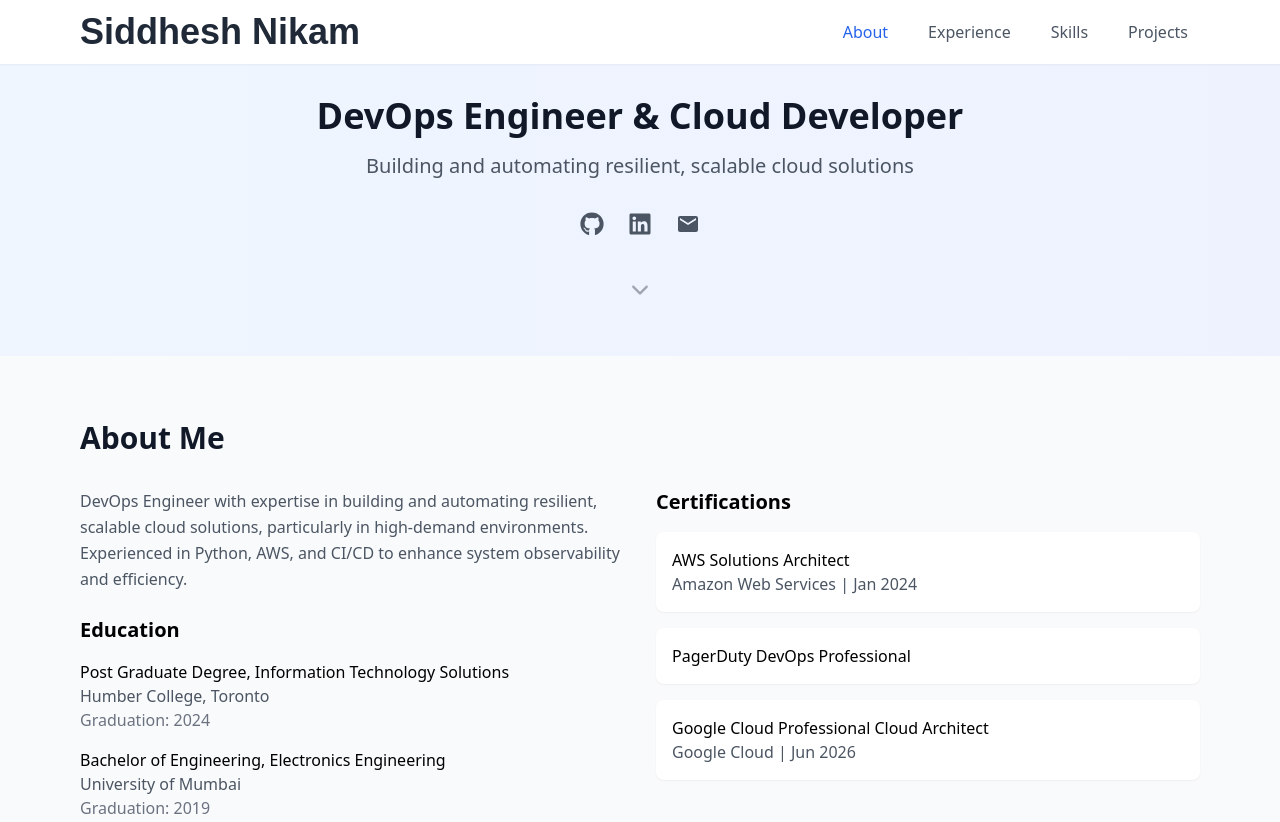
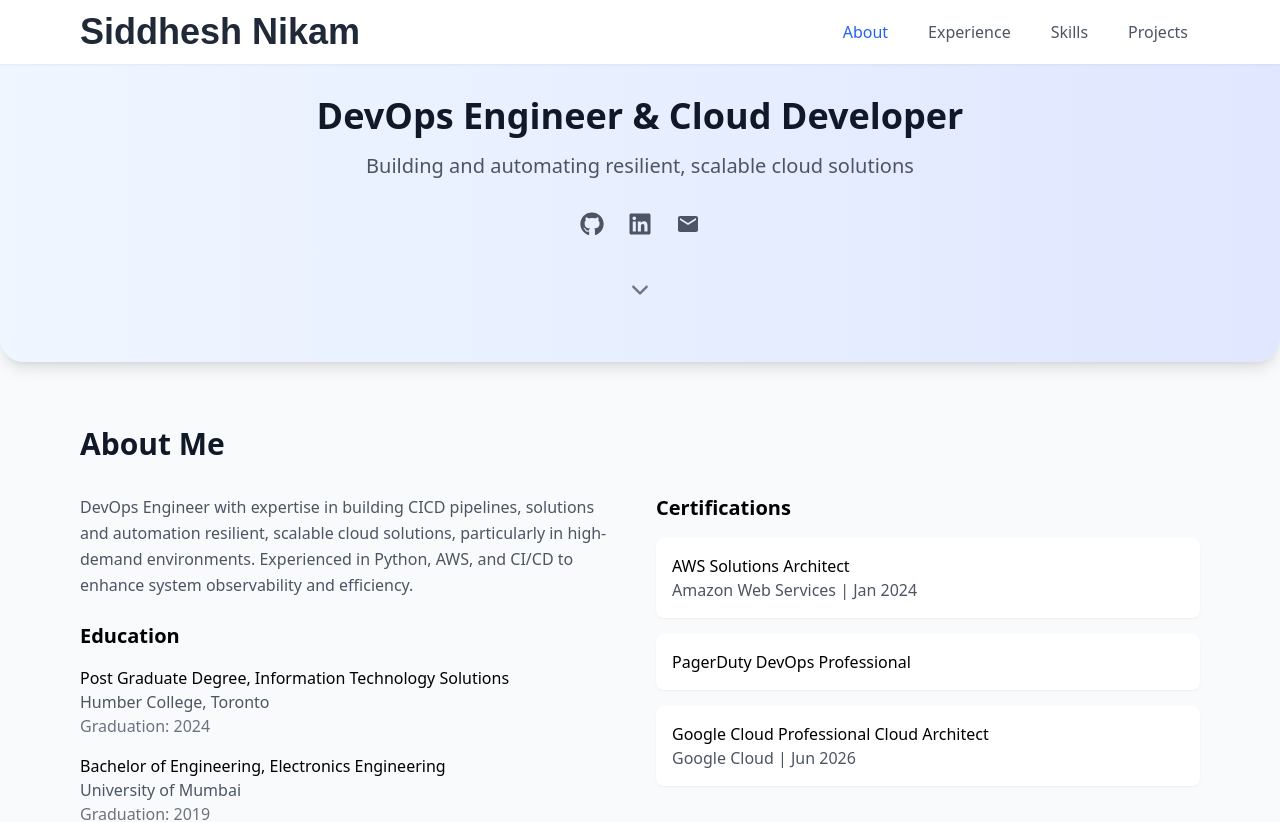
Before and after one commit to siddheshengineer/portfolio, a React (Create React App) app: page / in a window 1280 px wide. Shown: the top 822 px of the page. Built offline with nearby package versions, Linux system fonts and the light colour scheme.

Commit message:
added rounded corners

```diff
--- a/src/App.js
+++ b/src/App.js
@@ -44,7 +44,7 @@ const App = () => {
         </nav>
 
         {/* Hero Section */}
-      <section className="pt-24 pb-12 bg-gradient-to-r from-blue-50 to-indigo-50">
+        <section className="pt-24 pb-12 bg-gradient-to-r from-blue-50 to-indigo-100 shadow-lg rounded-3xl">
           <div className="max-w-6xl mx-auto px-4">
             <div className="text-center">
               <h1 className="text-4xl font-bold text-gray-900 mb-4">
@@ -67,9 +67,9 @@ const App = () => {
                   <MdEmail className="w-6 h-6" />
                 </a>
               </div>
-            <div className="mt-12 animate-bounce">
-              <IoIosArrowDown className="w-6 h-6 mx-auto text-gray-400" />
-            </div>
+              <button onClick={() => scrollToSection('about')}  className="mt-12 animate-bounce">
+                <IoIosArrowDown className="w-6 h-6 mx-auto text-gray-500" />
+              </button>
             </div>
           </div>
         </section>
@@ -81,7 +81,7 @@ const App = () => {
             <div className="grid grid-cols-1 md:grid-cols-2 gap-8">
               <div>
                 <p className="text-gray-600 leading-relaxed">
-                DevOps Engineer with expertise in building and automating resilient, scalable cloud solutions,
+                  DevOps Engineer with expertise in building CICD pipelines, solutions and automation resilient, scalable cloud solutions,
                   particularly in high-demand environments. Experienced in Python, AWS, and CI/CD to enhance
                   system observability and efficiency.
                 </p>
```
Lines whose indentation alone changed are shown as unchanged.
